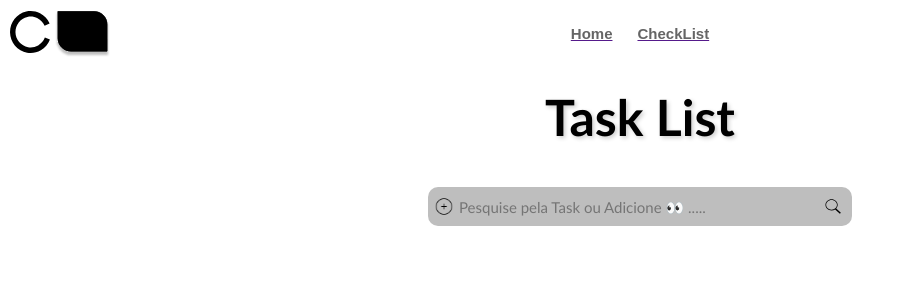
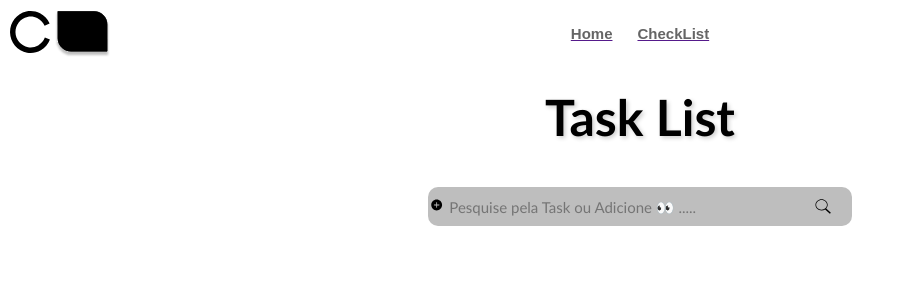
Before and after one commit to PedroCardoso2/Task_Projeto_Front, a Next.js app: page / in a window 1280 px wide. Shown: the top 300 px of the page, without its empty margins (0-905 px from the left). Built offline with nearby package versions, Linux system fonts and the light colour scheme.

Commit message:
Funcionalidade de adicionar

```diff
--- a/src/app/Pages/Home/Home.tsx
+++ b/src/app/Pages/Home/Home.tsx
@@ -3,11 +3,13 @@ import styles from "@/app/Pages/Home/Home.module.css";
 import Image from "next/image";
 import { useEffect, useState } from "react";
 import { Taks } from "./Task";
+import { IoIosAddCircle } from "react-icons/io";
+
+import { ImBin2 } from "react-icons/im";
 
 
 
-export default function HomePrinc() {
-    const [tasks, setTasks] = useState<Taks[]>([]);
+export default function HomePrinc() { const [tasks, setTasks] = useState<Taks[]>([]);
     const [stade, setStade] = useState<Taks[]>([]);
     const [estado, setEstado] = useState<boolean>(true);
     const [pesquisa, setPesquisa] = useState("");
@@ -24,6 +26,8 @@ export default function HomePrinc() {
                 checkboxTask: false
             }]);
             valueInput.value = "";
+
+            setEstado(true)
         }
     }
 
@@ -95,12 +99,7 @@ export default function HomePrinc() {
                                 style={{ background: "none", border: "none", cursor:"pointer" }}
                                 onClick={() => addTask()}
                             >
-                                <Image
-                                    src={require("@/../../public/img/adicionar.svg")}
-                                    alt=""
-                                    width={18}
-                                    id={styles.adicionarImg}
-                                />
+                                <IoIosAddCircle style={{height: "5pc"}}/>
                             </button>
                             <input
                                 type="text"
@@ -127,11 +126,11 @@ export default function HomePrinc() {
                 </div>
             </div>
             <div className={styles.tasklist}>
-                <span className="ola"><h1>
+
                 {
                     estado ?
                     tasks.map((task, index) => (
-                        <div key={index}>
+                        <div key={index} style={{display: "flex", alignItems: "center", justifyContent: "center", marginTop: "10px"}}>
                             {task.task}
                             <input
                                 className={styles.customCheckbox}
@@ -139,6 +138,9 @@ export default function HomePrinc() {
                                 checked={task.checkboxTask}
                                 onChange={() => toggleStatusTask(index)}
                             />
+                            <button style={{background: "none", marginLeft: "8px",  border: "none", display: "flex"}}>
+                                <ImBin2 style={{width: "10px"}}/>
+                            </button>
 
                         </div>
                     ))
@@ -146,7 +148,7 @@ export default function HomePrinc() {
                     :
 
                     stade.map((task, index) => (
-                        <div key={index}>
+                        <div key={index} style={{display: "flex", alignItems: "center", justifyContent: "center", marginTop: "10px"}}>
                             {task.task}
                             <input
                                 className={styles.customCheckbox}
@@ -154,12 +156,16 @@ export default function HomePrinc() {
                                 checked={task.checkboxTask}
                                 onChange={() => toggleStatusTask(index)}
                             />
+                            <button style={{background: "none", marginLeft: "8px",  border: "none", display: "flex"}}>
+                                <ImBin2 style={{width: "10px"}}/>
+                            </button>
+
                         </div>
                     ))
                 }
 
 
-                    </h1></span>
+
             </div>
         </div>
     );
```
